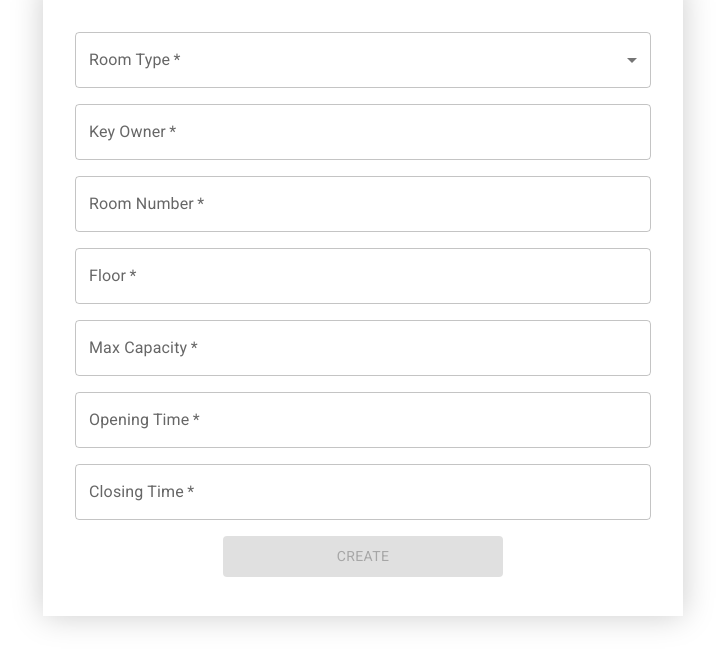
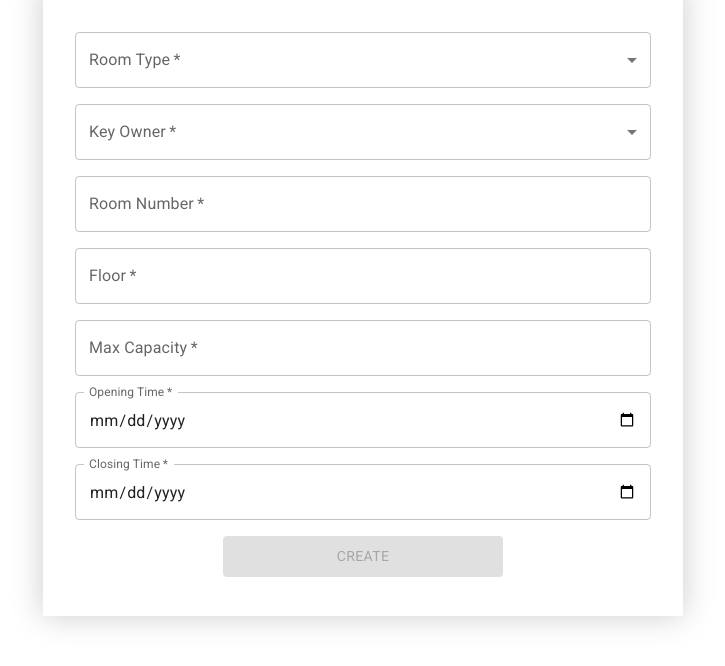
Before and after one commit to dorm-social-room-manager/dsrm-frontend, a React (Vite) app: page /dashboard/add-room/t in a window 1280 px wide. Shown: the top 666 px of the page, without its empty margins (277-1002 px from the left). Built offline with nearby package versions, Linux system fonts and the light colour scheme.

Commit message:
feat: added addRoom page
Related work item: GH-26

```diff
--- a/src/components/AddRoomForm/AddRoomForm.tsx
+++ b/src/components/AddRoomForm/AddRoomForm.tsx
@@ -1,36 +1,26 @@
+import { AddRoomFormErrors, AddRoomFormValues, RoomTypeProps } from './AddRoomForm.types';
 import { Box, Button, Grid, MenuItem, TextField } from '@mui/material';
-import { ChangeEvent, useState } from 'react';
 import { Field, Formik } from 'formik';
-import { RegisterFormErrors, RoomTypeProps } from './AddRoomForm.types';
+import { ChangeEvent } from 'react';
 import styles from './AddRoomForm.module.scss';
 import { useTranslation } from 'react-i18next';
 
 export function AddRoomForm({ roomTypes }: RoomTypeProps) {
-  const [selectedRoomType, setSelectedRoomType] = useState('');
-  const minLength = 1;
   const { t } = useTranslation();
-  const validate = (values: { email: string; password: string; lname: string; fname: string; phone: string }) => {
-    const errors: RegisterFormErrors = {};
-    if (values.email.length < minLength) {
-      errors.email = t('registerForm.emailEmpty');
-    }
-    if (values.password.length < minLength) {
-      errors.password = t('registerForm.passwordEmpty');
-    }
-    if (values.lname.length < minLength) {
-      errors.lastName = t('registerForm.lastNameEmpty');
-    }
-    if (values.fname.length < minLength) {
-      errors.firstNme = t('registerForm.firstNameEmpty');
-    }
-    if (values.phone.length < minLength) {
-      errors.phone = t('registerForm.phoneEmpty');
+  const validate = (values: AddRoomFormValues) => {
+    const errors: AddRoomFormErrors = {};
+    const requiredFields = Object.keys(values) as (keyof AddRoomFormValues)[];
+    requiredFields
+      .filter((field) => {
+        return !values[field];
+      })
+      .forEach((field) => {
+        errors[field] = t(`addRoom.${field}Required`) || undefined;
+      });
+    if (values.closingTime < values.openingTime) {
+      errors.closingTime = t(`addRoom.closingTimeBeforeOpeningTime`);
     }
     return errors;
-  };
-
-  const handleRoomTypeChange = (event: ChangeEvent<HTMLInputElement | HTMLTextAreaElement>) => {
-    setSelectedRoomType(event.target.value);
   };
 
   return (
@@ -40,12 +30,25 @@ export function AddRoomForm({ roomTypes }: RoomTypeProps) {
       validateOnChange={true}
       validateOnBlur={true}
       validate={validate}
-      initialValues={{ email: '', fname: '', lname: '', password: '', phone: '' }}
+      initialValues={{
+        closingTime: '',
+        floor: '',
+        keyOwner: '',
+        maxCapacity: '',
+        openingTime: '',
+        roomNumber: '',
+        roomType: '',
+      }}
       onSubmit={function () {
         throw new Error('Function not implemented.');
       }}
     >
-      {({ isValid, handleSubmit }) => {
+      {({ isValid, handleSubmit, setFieldValue, values }) => {
+        const handleInputChange = (event: ChangeEvent<HTMLInputElement | HTMLTextAreaElement>) => {
+          const fieldName = event.target.name;
+          const fieldValue = event.target.value;
+          setFieldValue(fieldName, fieldValue);
+        };
         return (
           <form onSubmit={handleSubmit}>
             <Box
@@ -69,10 +72,35 @@ export function AddRoomForm({ roomTypes }: RoomTypeProps) {
                 >
                   <TextField
                     label={t('addRoom.roomType')}
+                    value={values.roomType}
                     className={styles.input}
-                    value={selectedRoomType}
-                    onChange={handleRoomTypeChange}
-                    name='fname'
+                    onChange={handleInputChange}
+                    name='roomType'
+                    select
+                    required
+                  >
+                    {roomTypes.map((selectableRoomType) => {
+                      return (
+                        <MenuItem
+                          key={selectableRoomType.id}
+                          value={selectableRoomType.name}
+                        >
+                          {selectableRoomType.name}
+                        </MenuItem>
+                      );
+                    })}
+                  </TextField>
+                </Grid>
+                <Grid
+                  item
+                  mobile={12}
+                >
+                  <TextField
+                    label={t('addRoom.keyOwner')}
+                    className={styles.input}
+                    value={values.keyOwner}
+                    onChange={handleInputChange}
+                    name='keyOwner'
                     select
                     required
                   >
@@ -95,23 +123,10 @@ export function AddRoomForm({ roomTypes }: RoomTypeProps) {
                   <Field
                     as={TextField}
                     className={styles.input}
-                    label={t('addRoom.keyOwner')}
-                    type='text'
-                    name='lname'
-                    required
-                  />
-                </Grid>
-                <Grid
-                  item
-                  mobile={12}
-                >
-                  <Field
-                    as={TextField}
-                    className={styles.input}
                     label={t('addRoom.roomNumber')}
                     inputProps={{ inputMode: 'numeric', pattern: '[0-9]*' }}
                     type='number'
-                    name='phone'
+                    name='roomNumber'
                     required
                   />
                 </Grid>
@@ -123,8 +138,9 @@ export function AddRoomForm({ roomTypes }: RoomTypeProps) {
                     as={TextField}
                     className={styles.input}
                     label={t('addRoom.floor')}
+                    inputProps={{ inputMode: 'numeric', pattern: '[0-9]*' }}
                     type='number'
-                    name='email'
+                    name='floor'
                     required
                   />
                 </Grid>
@@ -136,8 +152,9 @@ export function AddRoomForm({ roomTypes }: RoomTypeProps) {
                     as={TextField}
                     className={styles.input}
                     label={t('addRoom.maxCapacity')}
+                    inputProps={{ inputMode: 'numeric', pattern: '[0-9]*' }}
                     type='number'
-                    name='email'
+                    name='maxCapacity'
                     required
                   />
                 </Grid>
@@ -147,10 +164,11 @@ export function AddRoomForm({ roomTypes }: RoomTypeProps) {
                 >
                   <Field
                     as={TextField}
+                    InputLabelProps={{ shrink: true }}
                     className={styles.input}
                     label={t('addRoom.openingTime')}
-                    type='email'
-                    name='email'
+                    type='date'
+                    name='openingTime'
                     required
                   />
                 </Grid>
@@ -160,10 +178,11 @@ export function AddRoomForm({ roomTypes }: RoomTypeProps) {
                 >
                   <Field
                     as={TextField}
+                    InputLabelProps={{ shrink: true }}
                     className={styles.input}
                     label={t('addRoom.closingTime')}
-                    type='email'
-                    name='email'
+                    type='date'
+                    name='closingTime'
                     required
                   />
                 </Grid>
--- a/src/locales/en/addRoom.json
+++ b/src/locales/en/addRoom.json
@@ -6,5 +6,13 @@
     "maxCapacity": "Max Capacity",
     "openingTime": "Opening Time",
     "closingTime": "Closing Time",
-    "create": "Create"
+    "create": "Create",
+    "roomTypeRequired": "Room Type is required",
+    "keyOwnerRequired": "Key Owner is required",
+    "roomNumberRequired": "Room Number is required",
+    "floorRequired": "Floor is required",
+    "maxCapacityRequired": "Max Capacity is required",
+    "openingTimeRequired": "Opening Time is required",
+    "closingTimeRequired": "Closing Time is required",
+    "closingTimeBeforeOpeningTime": "Closing Time must be after Opening Time"
 }
--- a/src/locales/pl/addRoom.json
+++ b/src/locales/pl/addRoom.json
@@ -6,5 +6,13 @@
     "maxCapacity": "Maksymalna liczba osób",
     "openingTime": "Godzina otwarcia",
     "closingTime": "Godzina zamknięcia",
-    "create": "Utwórz"
+    "create": "Utwórz",
+    "roomTypeRequired": "Typ pokoju jest wymagany",
+    "keyOwnerRequired": "Właściciel klucza jest wymagany",
+    "roomNumberRequired": "Numer pokoju jest wymagany",
+    "floorRequired": "Numer piętra jest wymagany",
+    "maxCapacityRequired": "Maksymalna pojemność jest wymagana",
+    "openingTimeRequired": "Czas otwarcia jest wymagany",
+    "closingTimeRequired": "Czas zamknięcia jest wymagany",
+    "closingTimeBeforeOpeningTime": "Czas zamknięcia nie może być wcześniejszy niż czas otwarcia"
 }
```
Also changed, not shown: src/components/AddRoomForm/AddRoomForm.types.ts (+10 -6 lines).
